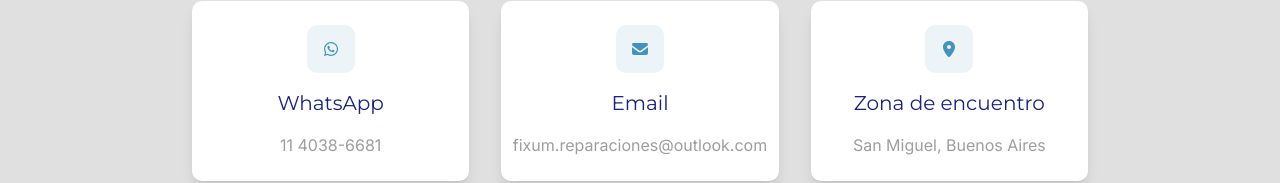
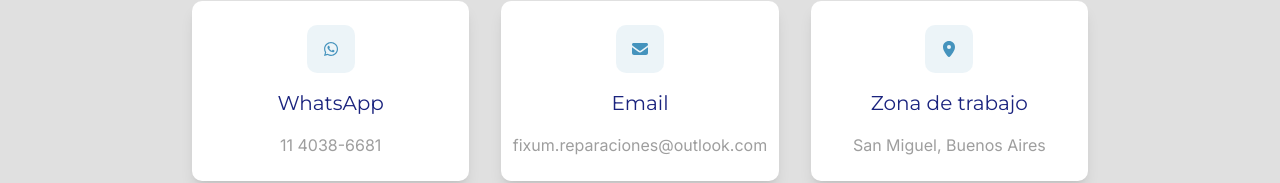
Before and after one commit to SrRayo223/fixum, a Next.js app: page / in a window 1280 px wide. Shown: the part 2560-2743 px from the top of the page. Built offline with nearby package versions, Linux system fonts and the light colour scheme.

Commit message:
Zona de trabajo updated

```diff
--- a/app/page.tsx
+++ b/app/page.tsx
@@ -77,7 +77,7 @@ const contactInfo = [
   },
   {
     icon: faLocationDot,
-    title: 'Zona de encuentro',
+    title: 'Zona de trabajo',
     content: 'San Miguel, Buenos Aires',
     href: 'https://maps.app.goo.gl/DXJu3nfmMkTgJjgs7',
   },
```
